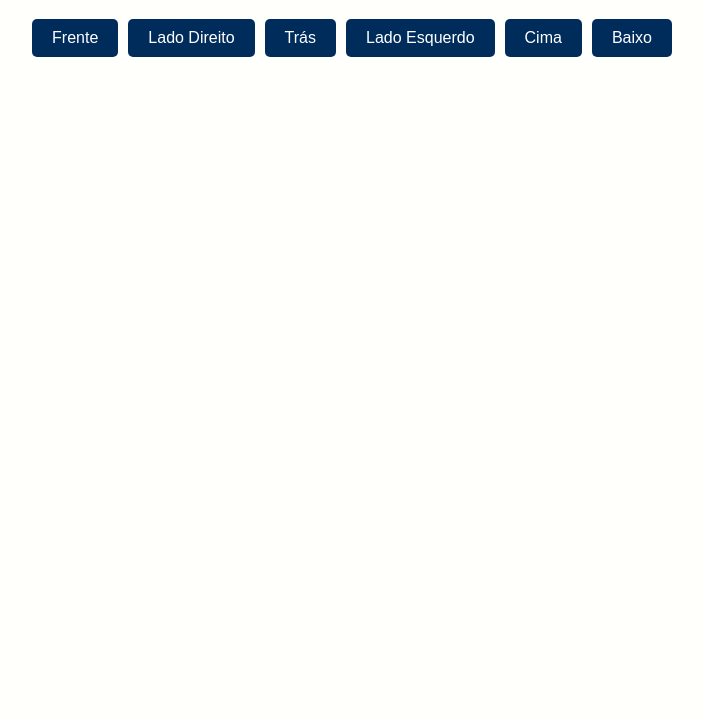
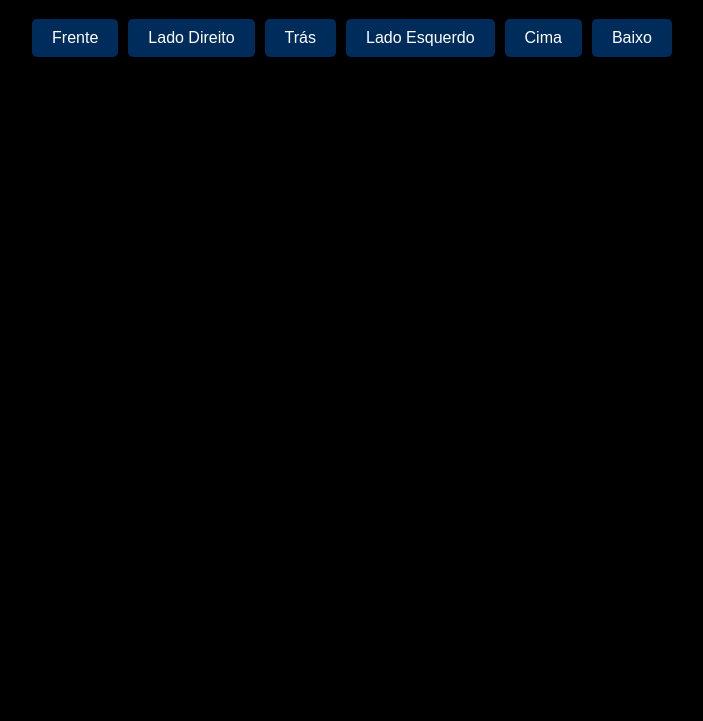
Before and after one commit to dpro-artes/pietra-cxecom, a plain HTML site: page index.html in a window 1280 px wide. Shown: the part 79-800 px from the top of the page, without its empty margins (288-991 px from the left). Drawn offline with Linux system fonts and the light colour scheme; some packages are replaced by stand-ins of ours; a script that the page names is missing.

Commit message:
Add files via upload

```diff
--- a/styles.css
+++ b/styles.css
@@ -5,7 +5,7 @@ body {
     align-items: center;
     justify-content: center;
     height: 100vh;
-    background-color: #fffffc; /* Cor de fundo */
+    background-color: #000000; /* Cor de fundo */
     font-family: 'Open Sans', sans-serif; /* Nova fonte 'Open Sans' */
 }
 
```
